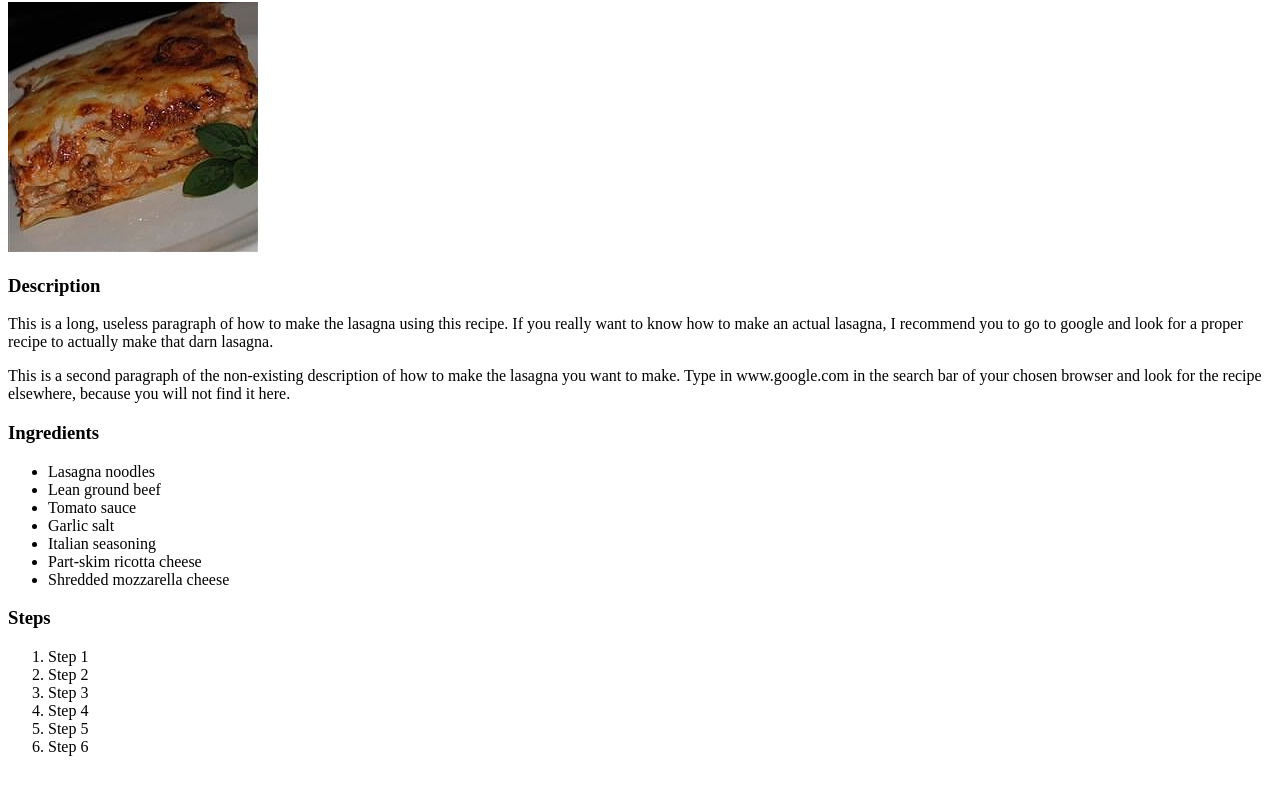
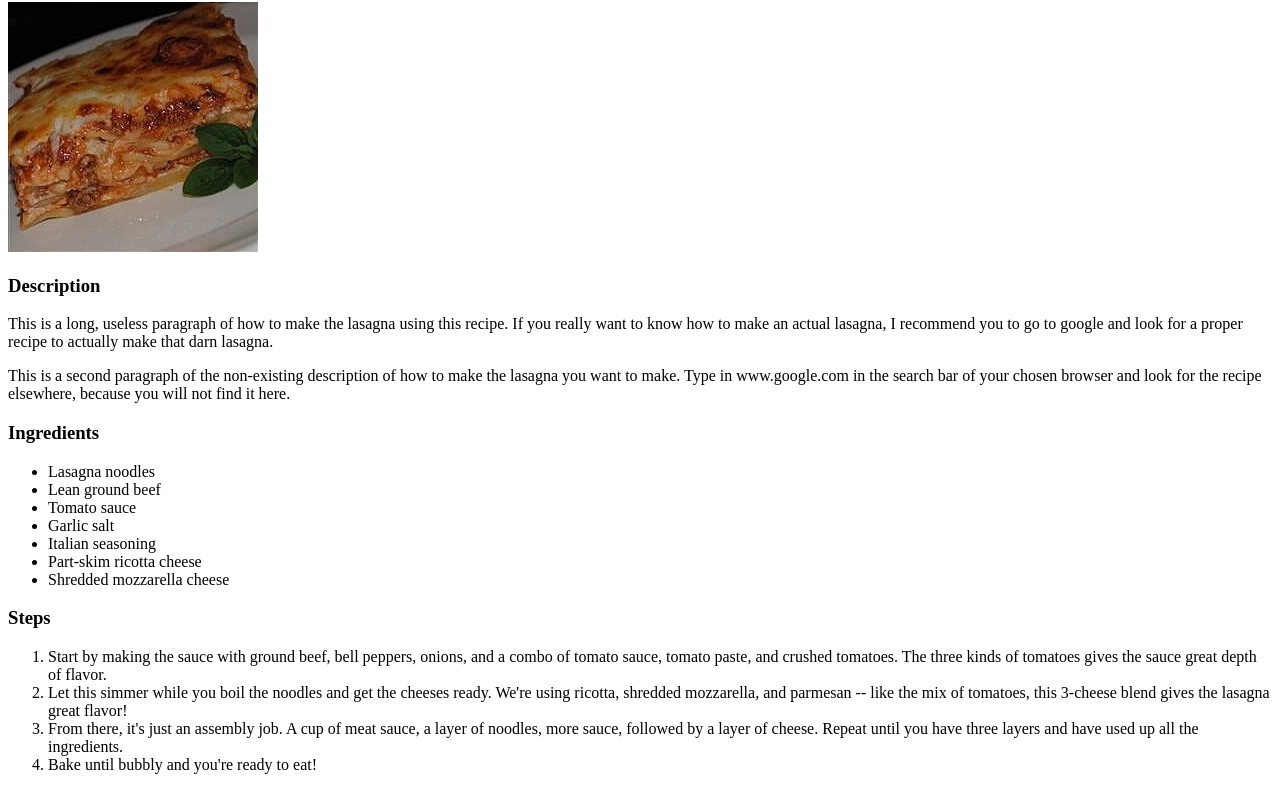
Before and after one commit to UltimateFinnish/odin-recipes, a plain HTML site: page recipes/lasagna.html in a window 1280 px wide. Shown: the part 78-868 px from the top of the page. Drawn offline with Linux system fonts and the light colour scheme.

Commit message:
Edited lasagna steps

```diff
--- a/recipes/lasagna.html
+++ b/recipes/lasagna.html
@@ -21,12 +21,10 @@
         </ul>
         <h3>Steps</h3>
         <ol>
-            <li>Step 1</li>
-            <li>Step 2</li>
-            <li>Step 3</li>
-            <li>Step 4</li>
-            <li>Step 5</li>
-            <li>Step 6</li>
+            <li>Start by making the sauce with ground beef, bell peppers, onions, and a combo of tomato sauce, tomato paste, and crushed tomatoes. The three kinds of tomatoes gives the sauce great depth of flavor.</li>
+            <li>Let this simmer while you boil the noodles and get the cheeses ready. We're using ricotta, shredded mozzarella, and parmesan -- like the mix of tomatoes, this 3-cheese blend gives the lasagna great flavor!</li>
+            <li>From there, it's just an assembly job. A cup of meat sauce, a layer of noodles, more sauce, followed by a layer of cheese. Repeat until you have three layers and have used up all the ingredients.</li>
+            <li>Bake until bubbly and you're ready to eat!</li>
         </ol>
     </body>
 </html>
```
